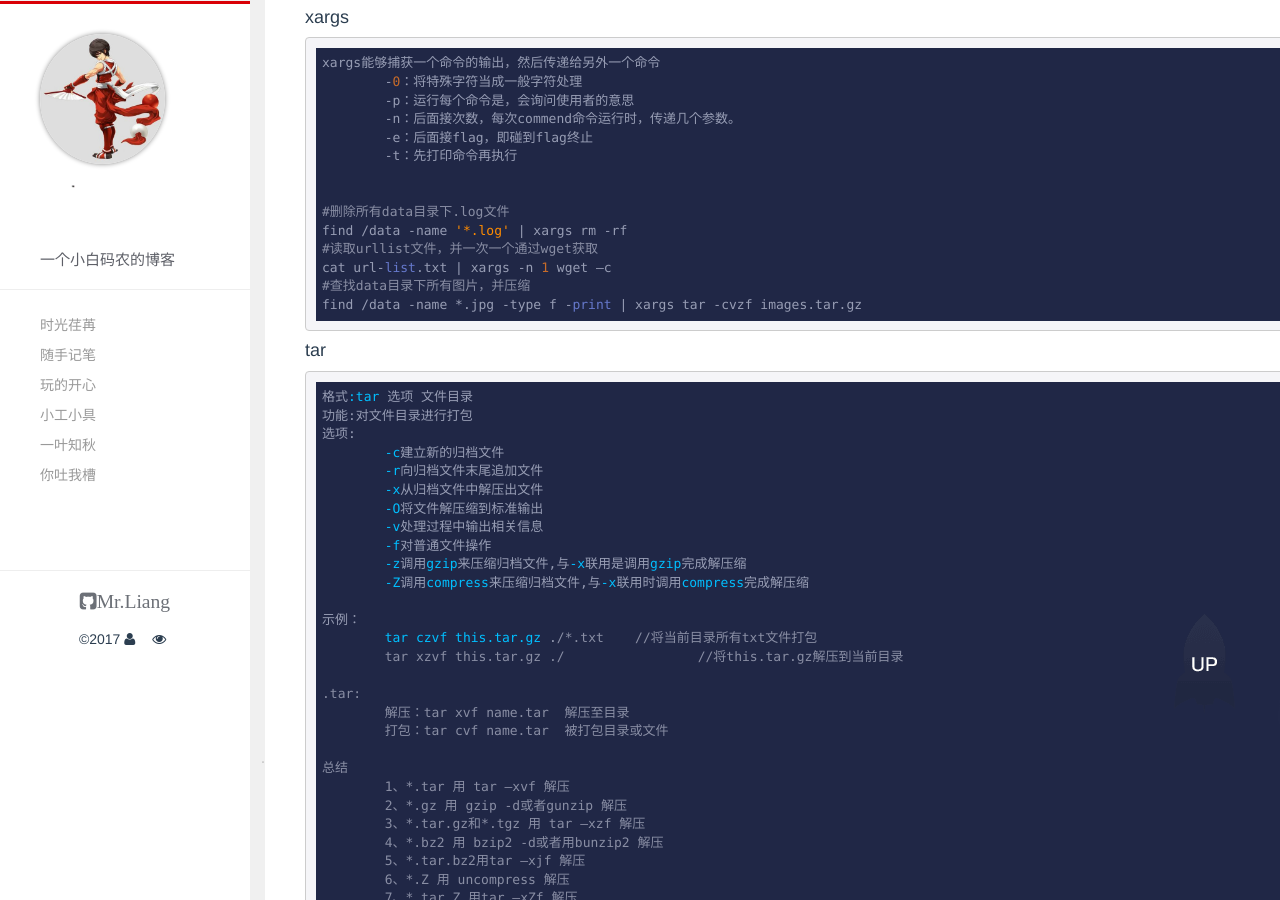
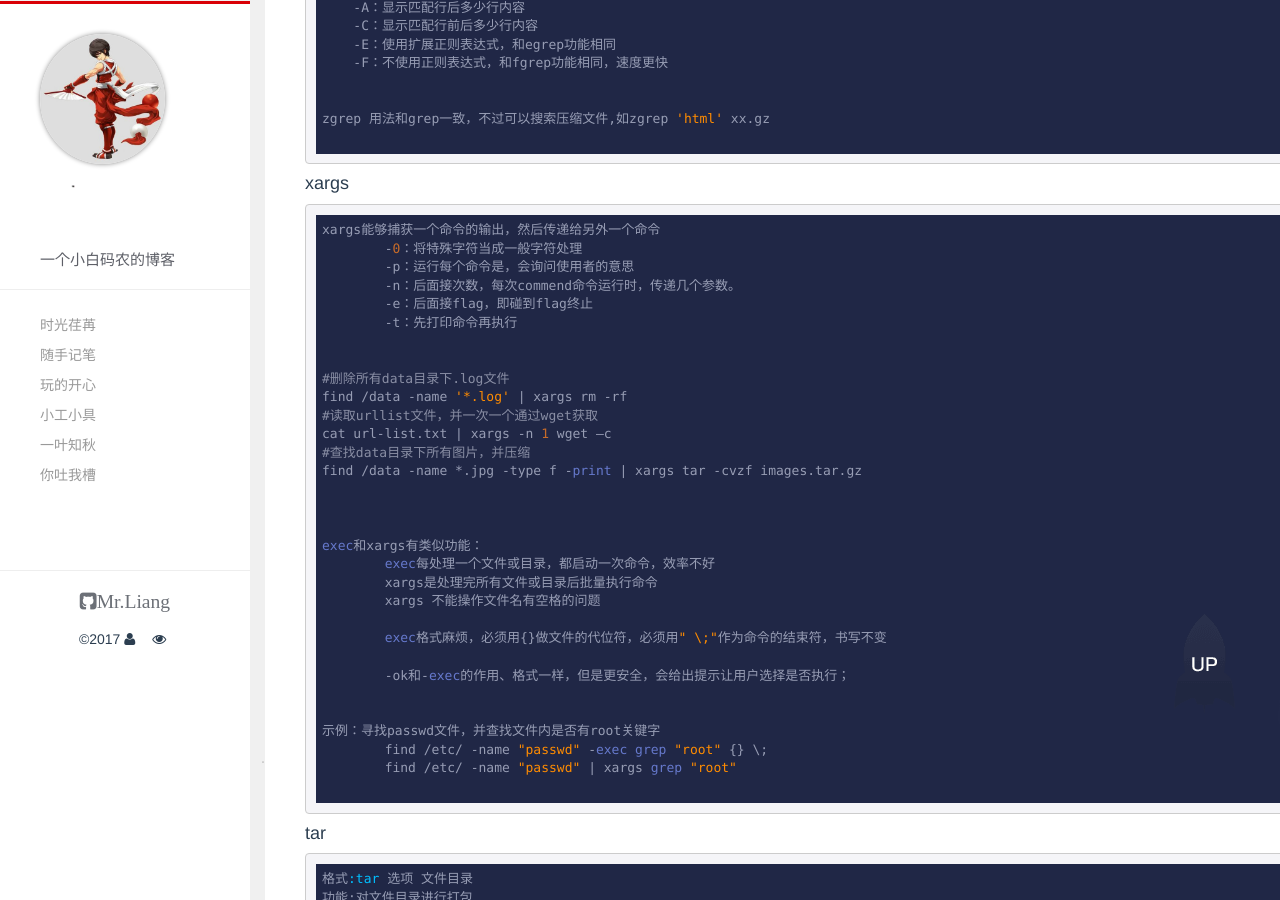
Before and after one commit to liangrengongzuoshi/liangzai.pub, a Jekyll site: the page built from _posts/2017-05-26-linux.md, in a window 1280 px wide and 900 px high, scrolled down 6761 px. Built offline with Jekyll 4.4.1, drawn with Linux system fonts in a browser that asks for light colours; comment, search, counter and statistics services are not loaded; some of the changed text lies outside the part shown.

Commit message:
add something

````diff
--- a/_posts/2017-05-26-linux.md
+++ b/_posts/2017-05-26-linux.md
@@ -335,6 +335,14 @@ nginx -t
 service nginx start|reload|restart|stop|status
 
 ```
+#### squid
+```
+squid -k parse 	#检查squid.conf是否有误
+squid -s 		#后台运行
+squid -k shutdown	#关闭
+squid -z 			#初始化缓存空间，缓存目录为squid.conf配置的cache目录
+
+```
 
 #### grep
 ```
@@ -377,6 +385,23 @@ find /data -name '*.log' | xargs rm -rf
 cat url-list.txt | xargs -n 1 wget –c
 #查找data目录下所有图片，并压缩
 find /data -name *.jpg -type f -print | xargs tar -cvzf images.tar.gz
+
+
+
+exec和xargs有类似功能：
+	exec每处理一个文件或目录，都启动一次命令，效率不好
+	xargs是处理完所有文件或目录后批量执行命令
+	xargs 不能操作文件名有空格的问题
+
+	exec格式麻烦，必须用{}做文件的代位符，必须用" \;"作为命令的结束符，书写不变
+
+	-ok和-exec的作用、格式一样，但是更安全，会给出提示让用户选择是否执行；
+
+
+示例：寻找passwd文件，并查找文件内是否有root关键字
+	find /etc/ -name "passwd" -exec grep "root" {} \;
+	find /etc/ -name "passwd" | xargs grep "root"
+
 ```
 
 #### tar
@@ -478,6 +503,10 @@ stat	 显示指定文件的详细信息，比ls更详细
 	（1448151是Inode号码，可以用stat 文件名 查看）
 	2. find /data/ -samefile /data/a.txt
 	（查找和/data/a.txt相同Inode号的文件，即其硬链接）
+
+查找/data目录下所有软连接
+	find /data -type l -exec ls -l {} \;
+	find /data -type l | xargs ls -l
 
 ```
 
@@ -645,7 +674,9 @@ cat /proc/cpuinfo
 
 #### 其他
 ```
-cd -	返回上次目录
-arch	显示机器处理器架构
+cd -		#返回上次目录
+arch		#显示机器处理器架构
+echo $PATH	#显示环境变量
+
 
 ```
````
